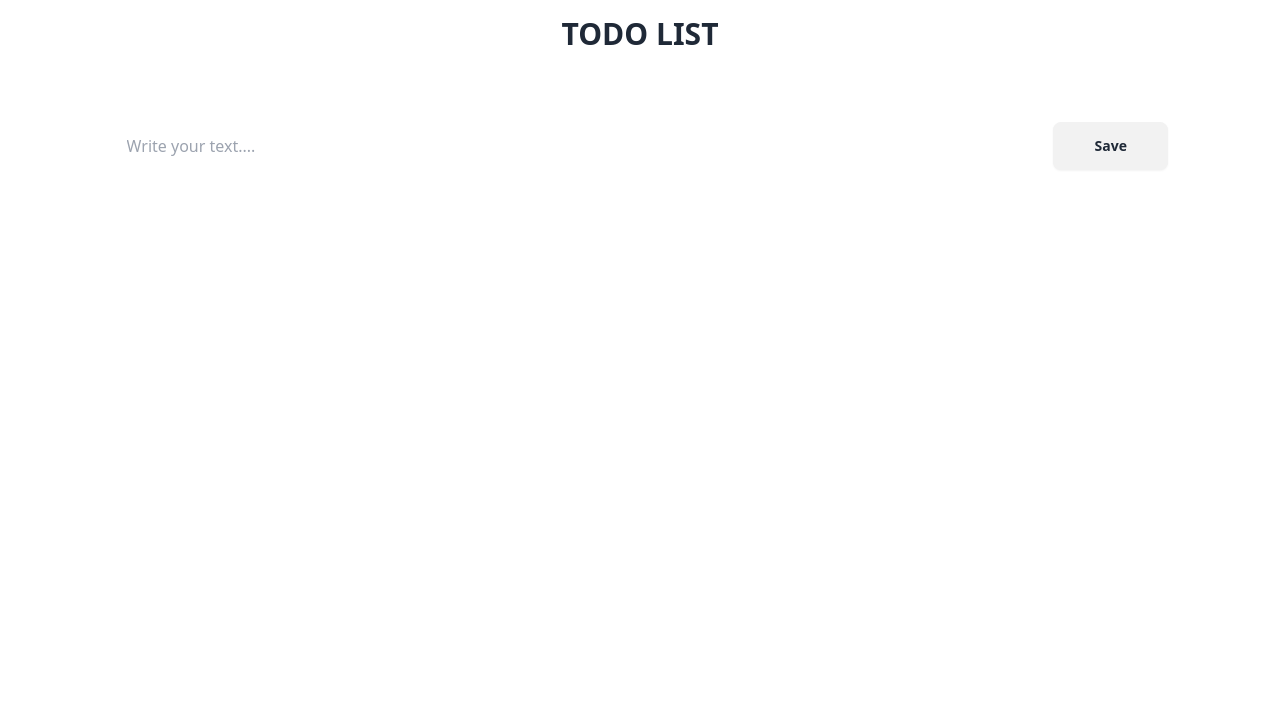
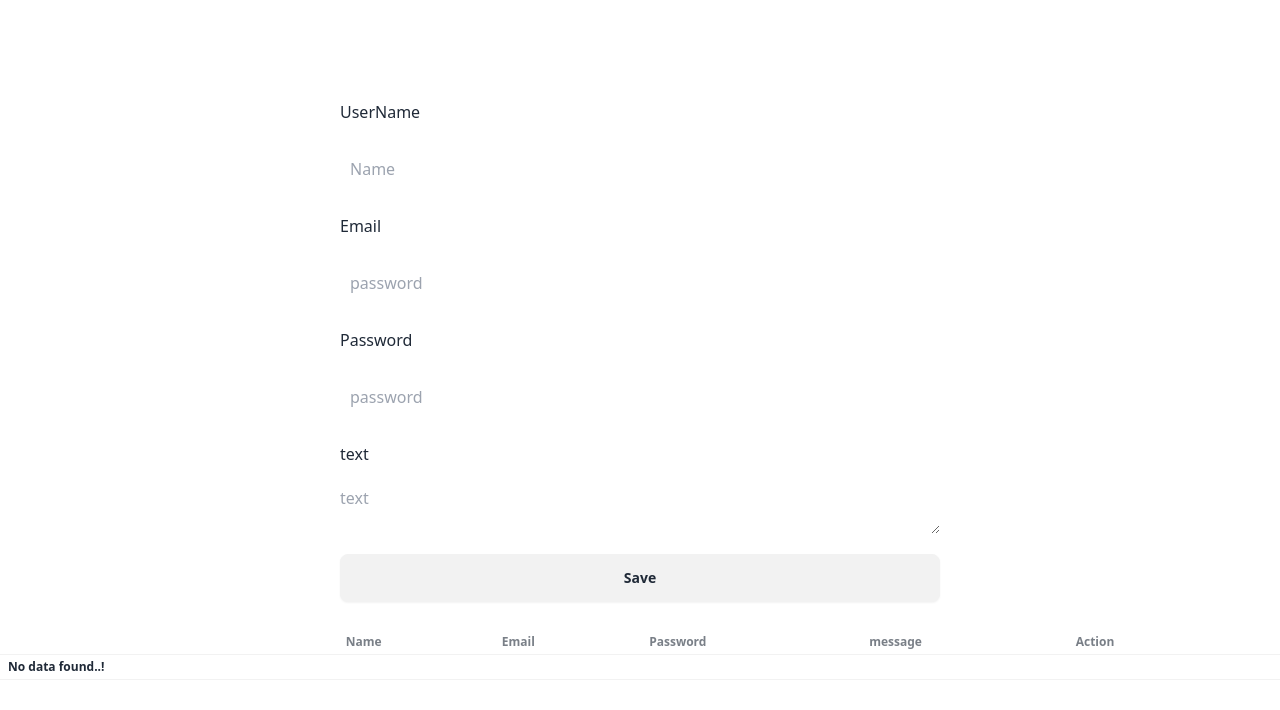
Before and after one commit to RaunaKSharma-err/Ecommerce-web-app, a React (Vite) app: page / in a window 1280 px wide. Shown: the top 710 px of the page. Built offline with nearby package versions, Linux system fonts and the light colour scheme.

Commit message:
react update

```diff
--- a/package.json
+++ b/package.json
@@ -13,6 +13,7 @@
     "react": "^18.2.0",
     "react-dom": "^18.2.0",
     "react-notifications": "^1.7.4",
+    "react-router-dom": "^6.24.0",
     "react-toastify": "^10.0.5"
   },
   "devDependencies": {
--- a/src/App.tsx
+++ b/src/App.tsx
@@ -1,15 +1,11 @@
 import './App.css'
-// import Vmg from './components/vmg';
-// import FAQs from './components/drill';
 import Header from './components/Header';
 
 function App() {
 
   return (
     <>
-    {/* <Vmg/> */}
     <Header/>
-    {/* <FAQs/> */}
     </>
   )
 }
--- a/src/components/Header.tsx
+++ b/src/components/Header.tsx
@@ -1,79 +1,134 @@
-import { useState } from "react";
+import React,{ useState } from "react";
 import "./header.css";
-import "react-toastify/dist/ReactToastify.css";
-import { ToastContainer, toast } from "react-toastify";
 
-interface Props {
-  value: string;
-  index: number;
-  todoWork: string[];
-  setTodoWork: (v: string[]) => void;
+
+const Header = () => {
+  let [uDetails, setUdetails] = useState({
+    uname:'',
+    uemail:'',
+    upassword:'',
+    umessage:'',
+    index:''
+  });
+  let [userData,setUserData]=useState<{uname:string,uemail:string,upassword:string,umessage:string}[]>([]);
+  const getValue=(e:React.ChangeEvent<HTMLInputElement | HTMLTextAreaElement>)=>{
+    let oldValue = {...uDetails};
+    let inputName = e.target.name;
+    let inputValue = e.target.value;
+    setUdetails({...oldValue,[inputName]:inputValue})
   }
 
-const Header = () => {
-  let [todoWork, setTodoWork] = useState<string[]>([]);
-  //to fetch data from the input bar
-  const noSubmit = (event: React.FormEvent<HTMLFormElement>) => {
+
+  const Submit = (event: React.FormEvent<HTMLFormElement>) => {
     event.preventDefault();
-
-    let target = event.target as typeof event.target & {
-      todoName: { value: string };
-    };
-    let todoName = target.todoName.value;
-
-    if (!todoWork.includes(todoName)) {
-      //sees if there is any same todo or not
-      setTodoWork([...todoWork, todoName]);
-      toast.success("ToDo added successfully");
-    } else {
-      toast.error("ToDo already exists");
+    let oldUserFormData = {uname:uDetails.uname,uemail:uDetails.uemail,upassword:uDetails.upassword,umessage:uDetails.umessage};
+    let userInputValidation = userData.filter((v)=> v.uemail == uDetails.uemail || v.uname == uDetails.uname)
+    if (userInputValidation.length == 1){
+      alert('Email or Name Already exists..')
+    }else{
+      let finalData = [...userData,oldUserFormData];
+      setUserData(finalData);
+      setUdetails({
+        uname:'',
+        uemail:'',
+        upassword:'',
+        umessage:'',
+        index:''
+      })
     }
   };
-  let list = todoWork.map((value, i) => {
-    //display the data to the user interface
-    return (
-      <Todolist
-        value={value}
-        key={i}
-        index={i}
-        todoWork={todoWork}
-        setTodoWork={setTodoWork}
-        />
-      );
-    });
+
+    const deleteRow = (indexNum:number) =>{
+      let remainingRows = userData.filter((v,i)=>i!= indexNum)
+      setUserData(remainingRows);
+    }
+
+    const editRow=(indexNum:number)=>{
+      let updatedRow = userData.filter((v,i)=>i==indexNum)[0];
+       updatedRow['index'] = indexNum;
+       setUdetails(updatedRow);
+
+    }
+
   return (
     <>
       <div className="App">
-        <ToastContainer />
-        <h1 className="text-3xl font-bold mb-16 mt-4 text-center">TODO LIST</h1>
-        <form onSubmit={noSubmit}>
+        <div className="Container">
+          <form onSubmit={Submit}>
+            <label>UserName</label>
             <input
               type="text"
-            name="todoName"
-            placeholder="Write your text...."
+              placeholder="Name"
+              onChange={getValue}
+              className="form-control"
+              name='uname'
+              value={uDetails.uname}
             />
-          <button className="btn">Save</button>
+            <label>Email</label>
+            <input
+              onChange={getValue}
+              type="email"
+              placeholder="password"
+              className="form-control"
+              name='uemail'
+              value={uDetails.uemail}
+            />
+            <label>Password</label>
+            <input
+              onChange={getValue}
+              type="text"
+              placeholder="password"
+              className="form-control"
+              name='upassword'
+              value={uDetails.upassword}
+            />
+            <label>text</label>
+            <textarea
+              onChange={getValue}
+              className="form-control"
+              placeholder="text"
+              name='umessage'
+              value={uDetails.umessage}
+            />
+            <button className="btn">{uDetails.index!== ''?'Update':'Save'}</button>
           </form>
-        {list}
+        </div>
+      </div>
+      <div className="overflow-x-auto mb-16 mt-7">
+  <table className="table table-xs table-pin-rows table-pin-cols">
+    <thead>
+      <tr>
+        <th></th>
+        <td>Name</td>
+        <td>Email</td>
+        <td>Password</td>
+        <td>message</td>
+        <td>Action</td>
+        <th></th>
+      </tr>
+    </thead>
+    <tbody>
+      {userData.length >= 1?
+      userData.map((object,index)=>{
+      return(
+      <tr key={index}>
+        <th>{index+1}</th>
+        <td>{object.uname}</td>
+        <td>{object.uemail}</td>
+        <td>{object.upassword}</td>
+        <td>{object.umessage}</td>
+        <button className="btn" onClick={()=>editRow(index)}>Update</button>
+        <button className="btn" onClick={()=>deleteRow(index)}>Delete</button>
+      </tr>
+      )})
+      :
+      <tr><th>No data found..!</th></tr>
+      }
+    </tbody>
+  </table>
 </div>
     </>
   );
 };
+
 export default Header;
-
-const Todolist = ({ value, index, todoWork, setTodoWork }: Props) => {
-  const Delete = () => {
-    let finalData = todoWork.filter((v, i) => i != index); // it filter the data clicked and shows all data except the index data which is clicked
-    setTodoWork(finalData);
-  };
-  let [workCompleted, setWorkComplted] = useState(false);
-  return (
-    <>
-      <div className={workCompleted?'Container workDone':'Container'} onClick={()=>setWorkComplted(!workCompleted)}>
-        <p>
-          {value} <span onClick={Delete}>&times;</span>
-        </p>
-      </div>
-    </>
-  );
-};
--- a/src/components/header.css
+++ b/src/components/header.css
@@ -1,51 +1,15 @@
-*{
-    margin: 0;
-    padding: 0;
-    list-style: none;
+.Container{
+  width: 600px;
+  margin: auto;
+  margin-top: 100px;
 }
 form{
-    margin: auto;
-    width: 90%;
+    width: 600px;
     display: flex;
+    flex-direction: column;
     gap: 20px;
-    align-items: center;
-    justify-content: center;
 }
 form input{
-    flex-basis: 80%;
-    height: 60px;
-    padding-left: 15px;
-    border-radius: 10px;
+    height: 50px;
+    padding-left: 10px;
 }
-form button{
-    flex-basis: 10%;
-    height: 100%;
-}
-.Container{
-    width: 82%;
-    margin: auto;
-    margin-top: 20px;
-    border-radius: 10px;
-    height: 50px;
-    background-color: #fff;
-    display: flex;
-    justify-content: left;
-    align-items: center;
-    padding-left: 10px;
-    position: relative;
-    color: black;
-    cursor: pointer;
-}
-span{
-    position: absolute;
-    right: 20px;
-    color: black;
-    cursor: pointer;
-}
-.Container p{
-    font-weight: 600;
-
-}
-.workDone{
-    text-decoration: line-through;
-}
--- a/src/components/vmg.css
+++ /dev/null
@@ -1,22 +0,0 @@
-.App{
-    display: flex;
-    flex-direction: column;
-    align-items: left;
-    justify-content: center;
-    margin-left: 50px;
-    gap: 30px;
-}
-.container{
-    display: flex;
-    gap: 10px;
-    margin-top: 50px
-}
-p{
-    display: flex;
-    align-content: left;
-    background-color: #fff;
-    width: 60%;
-    height: 100px;
-    font-weight: bold;
-    color: black;
-}
--- a/src/components/vmg.tsx
+++ /dev/null
@@ -1,32 +0,0 @@
-import { useState } from "react";
-import "./vmg.css";
-import { vmg } from "../data/database";
-
-const Vmg = () => {
-  const [show, setshow] = useState(vmg[0].description);
-
-  return (
-    <>
-      <div className="App">
-        <div className="container">
-          {vmg.map((v, i) => {
-            return (
-              <button
-                className={`btn btn-outline ${
-                  show == v.description ? "btn btn-outline btn-primary" : ""
-                }`}
-                onClick={() => setshow(v.description)}
-                key={i}
-              >
-                {v.title}
-              </button>
-            );
-          })}
-        </div>
-        <p>{show}</p>
-      </div>
-    </>
-  );
-};
-
-export default Vmg;
--- a/src/data/database.tsx
+++ b/src/data/database.tsx
@@ -1,17 +1,61 @@
-export let vmg = [
+export let blogs = [
   {
-    title: "vision",
-    description:
-      "Lorem ipsum dolor sit amet consectetur adipisicing elit. Culpa aperiam, voluptates modi accusamus at sit molestias tenetur dolor sint suscipit.",
+    "userId": 1,
+    "id": 1,
+    "title": "sunt aut facere repellat provident occaecati excepturi optio reprehenderit",
+    "body": "quia et suscipit\nsuscipit recusandae consequuntur expedita et cum\nreprehenderit molestiae ut ut quas totam\nnostrum rerum est autem sunt rem eveniet architecto"
   },
   {
-    title: "mission",
-    description:
-      "totam optio accusantium minima, officiis praesentium cupiditate tenetur, quibusdam natus quisquam maiores? Tempora eligendi aperiam quos.",
+    "userId": 1,
+    "id": 2,
+    "title": "qui est esse",
+    "body": "est rerum tempore vitae\nsequi sint nihil reprehenderit dolor beatae ea dolores neque\nfugiat blanditiis voluptate porro vel nihil molestiae ut reiciendis\nqui aperiam non debitis possimus qui neque nisi nulla"
   },
   {
-    title: "goal",
-    description:
-      "sequi molestiae vero nam unde molestias rem magnam corporis, facilis quaerat debitis fuga cumque repellat vitae! Et explicabo veritatis saepe voluptatibus quas quod consectetur ab quos exercitationem quaerat.",
+    "userId": 1,
+    "id": 3,
+    "title": "ea molestias quasi exercitationem repellat qui ipsa sit aut",
+    "body": "et iusto sed quo iure\nvoluptatem occaecati omnis eligendi aut ad\nvoluptatem doloribus vel accusantium quis pariatur\nmolestiae porro eius odio et labore et velit aut"
   },
-];
+  {
+    "userId": 1,
+    "id": 4,
+    "title": "eum et est occaecati",
+    "body": "ullam et saepe reiciendis voluptatem adipisci\nsit amet autem assumenda provident rerum culpa\nquis hic commodi nesciunt rem tenetur doloremque ipsam iure\nquis sunt voluptatem rerum illo velit"
+  },
+  {
+    "userId": 1,
+    "id": 5,
+    "title": "nesciunt quas odio",
+    "body": "repudiandae veniam quaerat sunt sed\nalias aut fugiat sit autem sed est\nvoluptatem omnis possimus esse voluptatibus quis\nest aut tenetur dolor neque"
+  },
+  {
+    "userId": 1,
+    "id": 6,
+    "title": "dolorem eum magni eos aperiam quia",
+    "body": "ut aspernatur corporis harum nihil quis provident sequi\nmollitia nobis aliquid molestiae\nperspiciatis et ea nemo ab reprehenderit accusantium quas\nvoluptate dolores velit et doloremque molestiae"
+  },
+  {
+    "userId": 1,
+    "id": 7,
+    "title": "magnam facilis autem",
+    "body": "dolore placeat quibusdam ea quo vitae\nmagni quis enim qui quis quo nemo aut saepe\nquidem repellat excepturi ut quia\nsunt ut sequi eos ea sed quas"
+  },
+  {
+    "userId": 1,
+    "id": 8,
+    "title": "dolorem dolore est ipsam",
+    "body": "dignissimos aperiam dolorem qui eum\nfacilis quibusdam animi sint suscipit qui sint possimus cum\nquaerat magni maiores excepturi\nipsam ut commodi dolor voluptatum modi aut vitae"
+  },
+  {
+    "userId": 1,
+    "id": 9,
+    "title": "nesciunt iure omnis dolorem tempora et accusantium",
+    "body": "consectetur animi nesciunt iure dolore\nenim quia ad\nveniam autem ut quam aut nobis\net est aut quod aut provident voluptas autem voluptas"
+  },
+  {
+    "userId": 1,
+    "id": 10,
+    "title": "optio molestias id quia eum",
+    "body": "quo et expedita modi cum officia vel magni\ndoloribus qui repudiandae\nvero nisi sit\nquos veniam quod sed accusamus veritatis error"
+  }];
```
Also changed, not shown: src/main.tsx (+4 -3 lines), 1 other file (tests, documents, lock files or other folders). Lines whose indentation alone changed are shown as unchanged.
